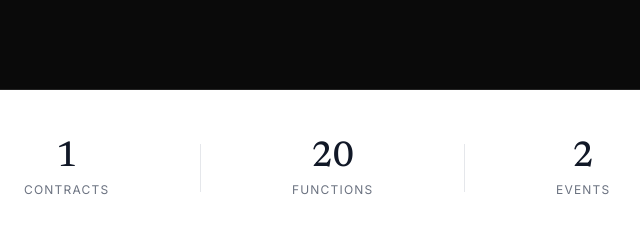
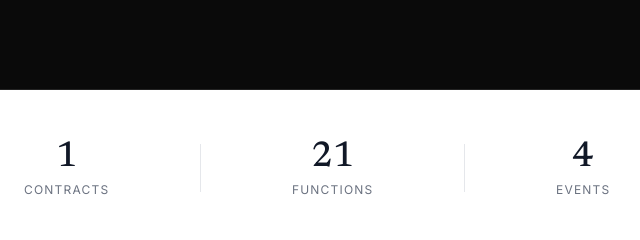
Before and after one commit to Nifemi0/HashGraph, a website: page index.html in a window 1280 px wide. Shown: the part 1440-1680 px from the top of the page, 0-640 px from the left. Drawn offline with nearby package versions, Linux system fonts and the light colour scheme.

Commit message:
docs: Align landing stats bar with actual compiled metrics (21 functions, 4 events)

```diff
--- a/index.html
+++ b/index.html
@@ -232,12 +232,12 @@
         </div>
         <div class="w-px h-12 bg-gray-200 hidden md:block"></div>
         <div>
-            <div class="text-4xl font-serif font-medium text-gray-900 mb-1">20</div>
+            <div class="text-4xl font-serif font-medium text-gray-900 mb-1">21</div>
             <div class="text-xs text-gray-500 uppercase tracking-widest">Functions</div>
         </div>
         <div class="w-px h-12 bg-gray-200 hidden md:block"></div>
         <div>
-            <div class="text-4xl font-serif font-medium text-gray-900 mb-1">2</div>
+            <div class="text-4xl font-serif font-medium text-gray-900 mb-1">4</div>
             <div class="text-xs text-gray-500 uppercase tracking-widest">Events</div>
         </div>
         <div class="w-px h-12 bg-gray-200 hidden md:block"></div>
```
